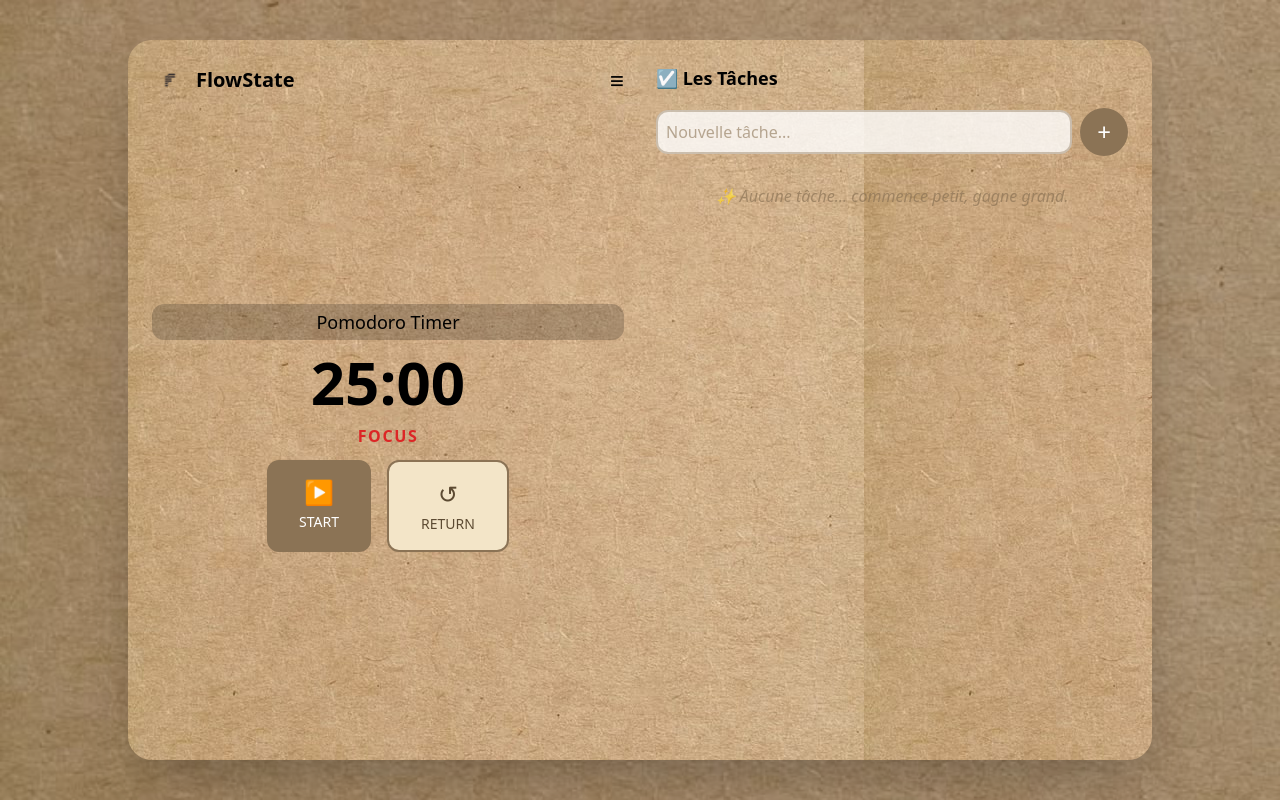
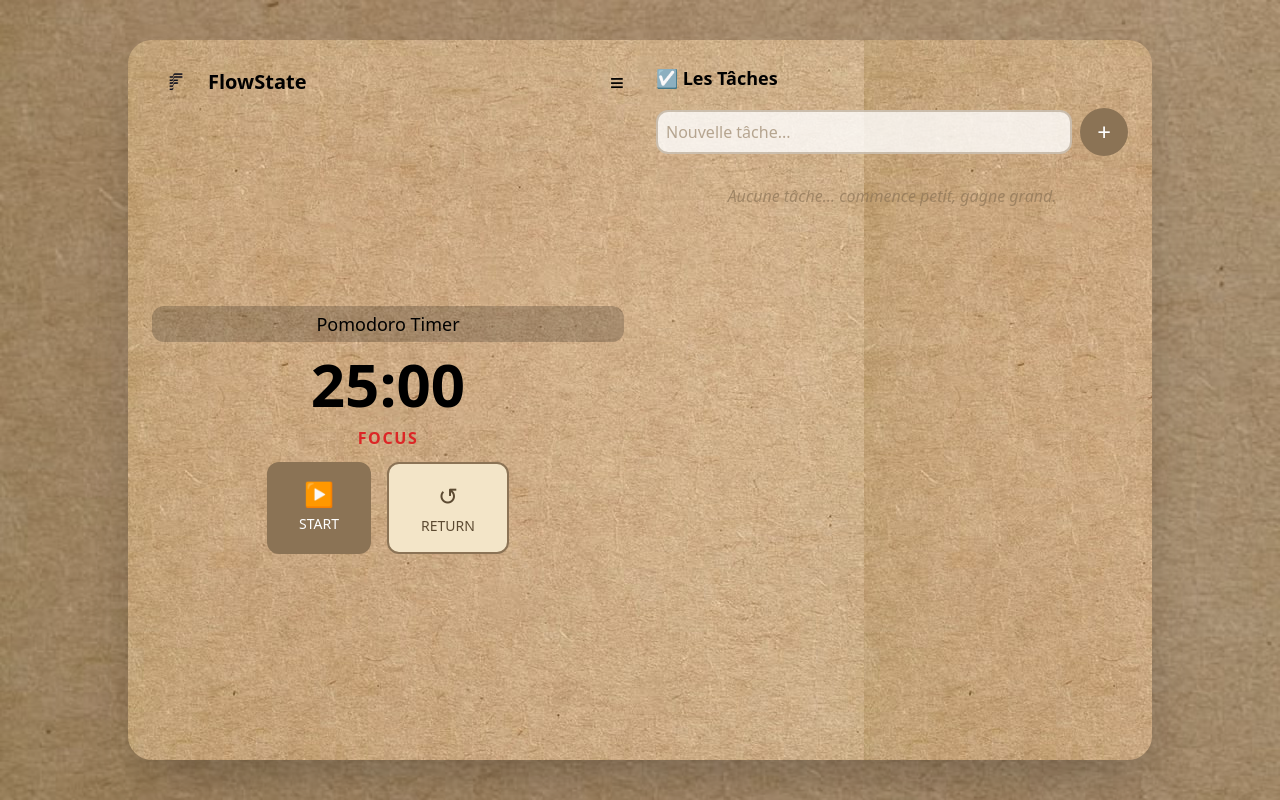
Before and after one commit to hamza-ab-alt/FlowState, a plain HTML site: page index.html in a window 1280 px wide. Drawn offline with nearby package versions, Linux system fonts and the light colour scheme.

Commit message:
the small update in the code

```diff
--- a/UI.js
+++ b/UI.js
@@ -32,7 +32,7 @@ export const renderTodo = (container, tasks, add, remove, toggle) => {
   if (!tasks.length) {
     const empty = document.createElement("p");
     empty.className = "text-[#8B7355]/70 italic py-4 text-center";
-    empty.textContent = "✨ Aucune tâche… commence petit, gagne grand.";
+    empty.textContent = " Aucune tâche… commence petit, gagne grand.";
     wrapper.append(empty);
   }
 
--- a/index.html
+++ b/index.html
@@ -38,7 +38,7 @@ overflow-auto
 
 <header class="flex justify-between items-center">
   <div class="flex gap-2 items-center">
-    <img src="./assets/logo.png" class="w-9" alt="FlowState">
+    <img src="./assets/logo.png" class="w-12" alt="FlowState">
     <h1 class="text-xl font-bold">FlowState</h1>
   </div>
   <div class="text-2xl">≡</div>
```
